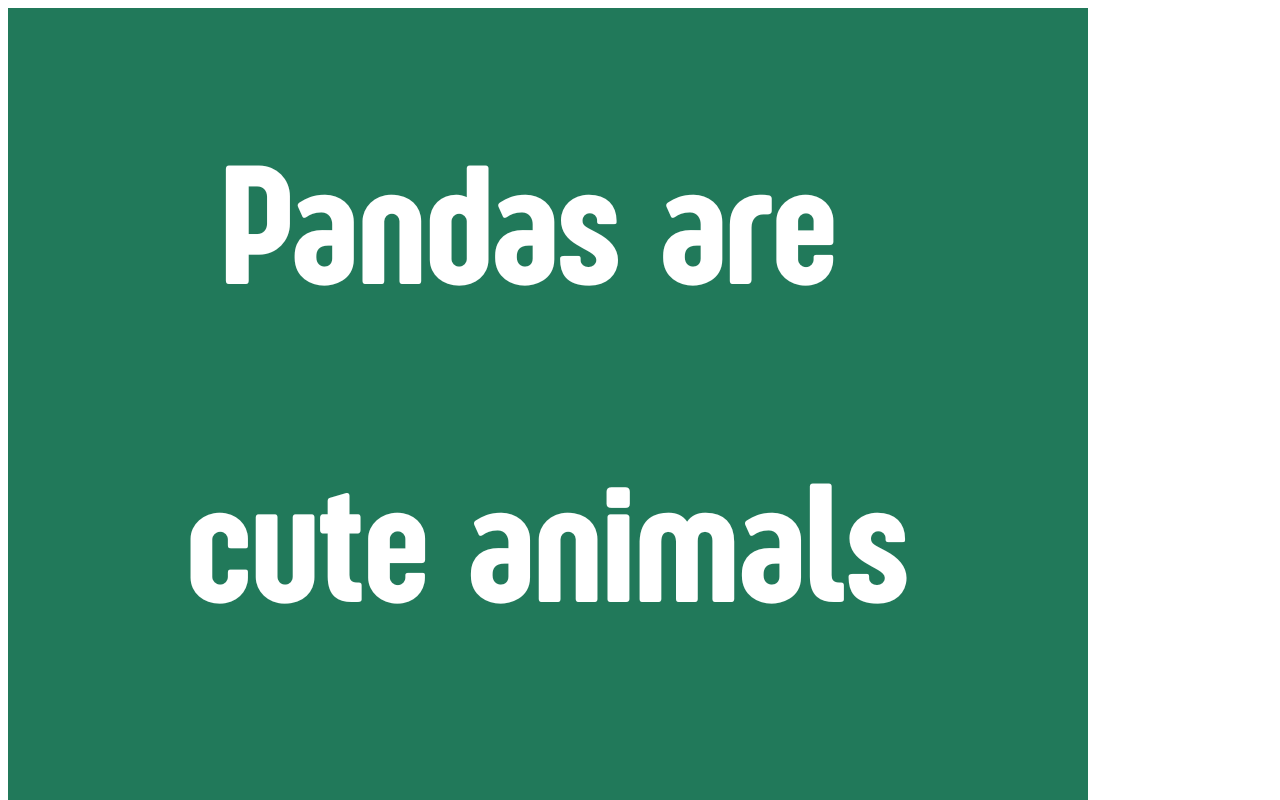
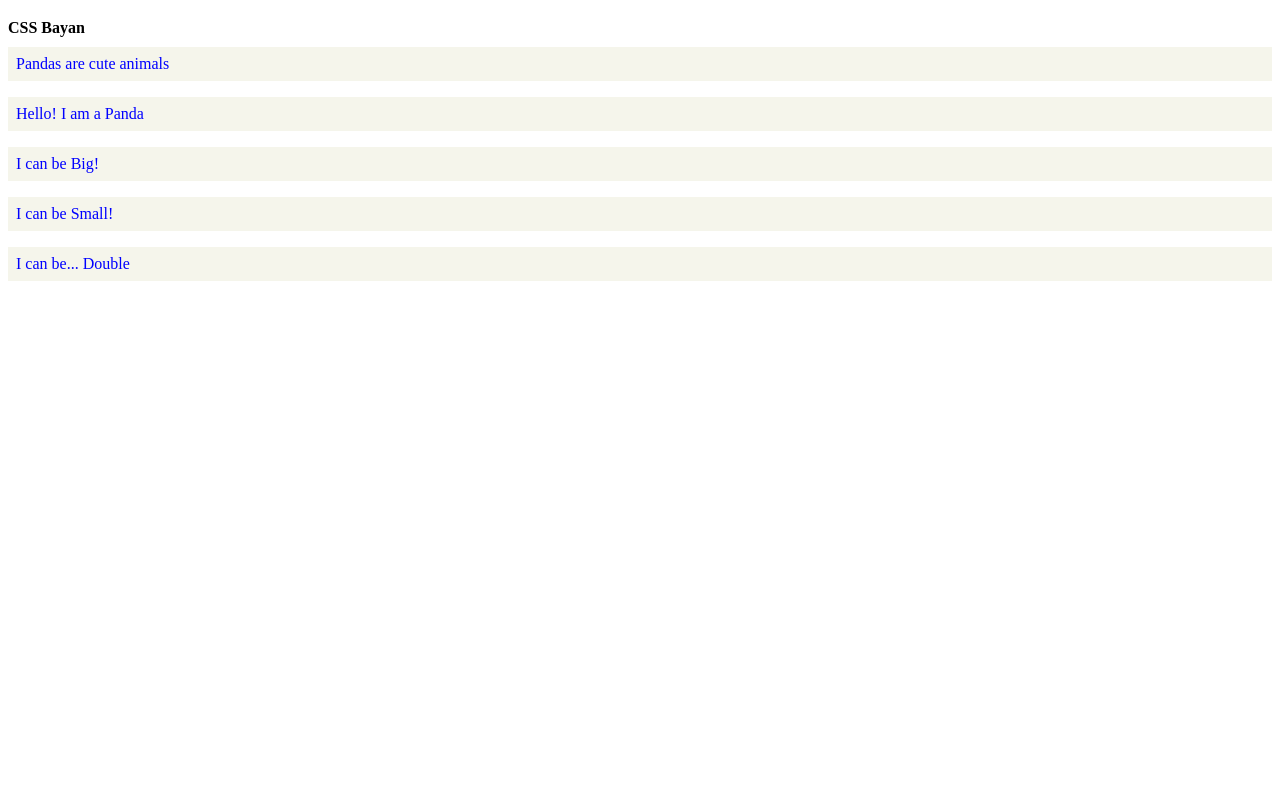
Before and after one commit to AnnaS86/cssBayan, a plain HTML site: page cssBayan/index.html in a window 1280 px wide. Shown: the top 800 px of the page. Drawn offline with Linux system fonts and the light colour scheme.

Commit message:
feat: move accordion and change color, but not wrong

```diff
--- a/cssBayan/index.html
+++ b/cssBayan/index.html
@@ -5,42 +5,41 @@
   <meta http-equiv="X-UA-Compatible" content="IE=edge">
   <meta name="viewport" content="width=device-width, initial-scale=1.0">
   <title>Document</title>
+  <link rel="stylesheet" href="style.css">
 </head>
 <body>
-  <div class="bayan">
-    <div class="bayan-item">
-      <div class="bayan-img">
-        <img src="img/1.png" alt="panda_1">
+  <h1 class="main-header">CSS Bayan</h1>
+  <div class="accordion">
+    <div class="accordion-item">
+      <div class="accordion-header">Pandas are cute animals</div>
+      <div class="accordion-img">
+          <img class="img" src="img/1.png" alt="panda_1">
       </div>
     </div>
-    <div class="bayan-item">
-      <div class="bayan-img">
-        <img src="img/2.png" alt="panda_2">
+    <div class="accordion-item">
+      <div class="accordion-header">Hello! I am a Panda</div>
+      <div class="accordion-img">
+          <img class="img" src="img/2.png" alt="panda_2">
       </div>
     </div>
-    <div class="bayan-item">
-      <div class="bayan-img">
-        <img src="img/3.png" alt="panda_3">
+    <div class="accordion-item">
+      <div class="accordion-header">I can be Big!</div>
+      <div class="accordion-img">
+          <img class="img" src="img/3.png" alt="panda_3">
       </div>
     </div>
-    <div class="bayan-item">
-      <div class="bayan-img">
-        <img src="img/4.png" alt="panda_4">
+    <div class="accordion-item">
+      <div class="accordion-header">I can be Small!</div>
+      <div class="accordion-img">
+          <img class="img" src="img/4.png" alt="panda_4">
       </div>
     </div>
-    <div class="bayan-item">
-      <div class="bayan-img">
-        <img src="img/5.png" alt="panda_5">
+    <div class="accordion-item">
+      <div class="accordion-header">I can be... Double</div>
+      <div class="accordion-img">
+          <img class="img" src="img/5.png" alt="panda_5">
       </div>
     </div>
-
-
-
-
-    <div class="bayan-item"></div>
-    <div class="bayan-item"></div>
-
   </div>
-
 </body>
 </html>
--- a/cssBayan/style.css
+++ b/cssBayan/style.css
@@ -1,4 +1,56 @@
-.bayan {
-  max-width:
-  margin: 20px auto;
+body {
+  display: flex;
+  flex-direction: column;
 }
+.main-header {
+  font-size: 16px;
+}
+
+.img {
+  height: 300px;
+  /* width: auto;  */
+}
+
+.accordion {
+  display: flex;
+  flex-direction: column;
+}
+
+.accordion-item {
+  margin-bottom: 1rem;
+}
+
+.accordion-header {
+  color:blue;
+  cursor: pointer;
+  padding: 0.5rem;
+  background-color: #F5F5EB;
+}
+
+.accordion-img {
+  overflow: hidden;
+  /* transition: max-height 50s easy-out; */
+  max-height: 0;
+}
+
+.accordion-item:hover .accordion-img {
+  overflow: visible;
+  max-height: 300px;
+  /* transition: max-height 2s ease-in; */
+}
+
+.accordion-img:visited .accordion-img {
+  overflow: visible;
+  max-height: 300px;
+  /* transition: max-height 0.3s ease-in; */
+}
+
+.accordion-item:hover .accordion-header {
+  color:rgb(0, 0, 0);
+}
+
+.accordion-item:active .accordion-img {
+  overflow: visible;
+  max-height: 300px;
+  /* transition: max-height 100s ease-in; */
+}
```
